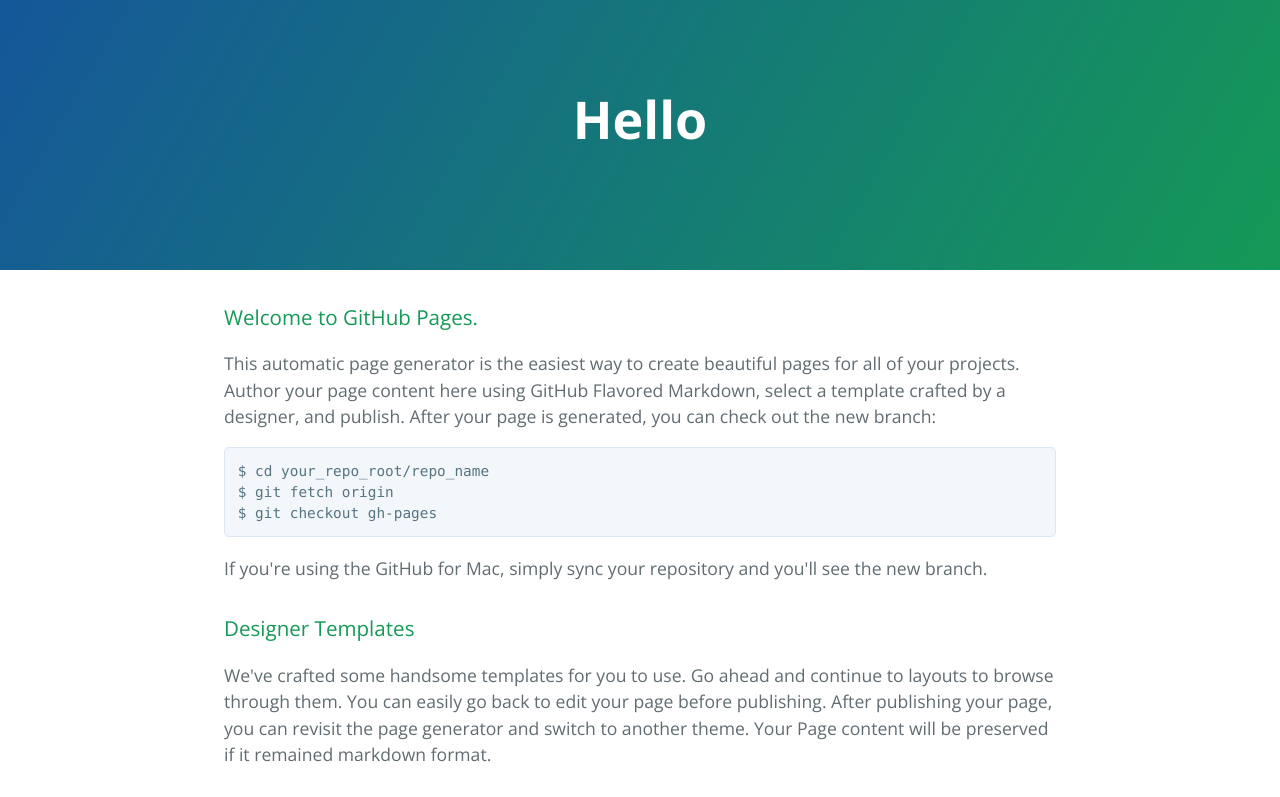
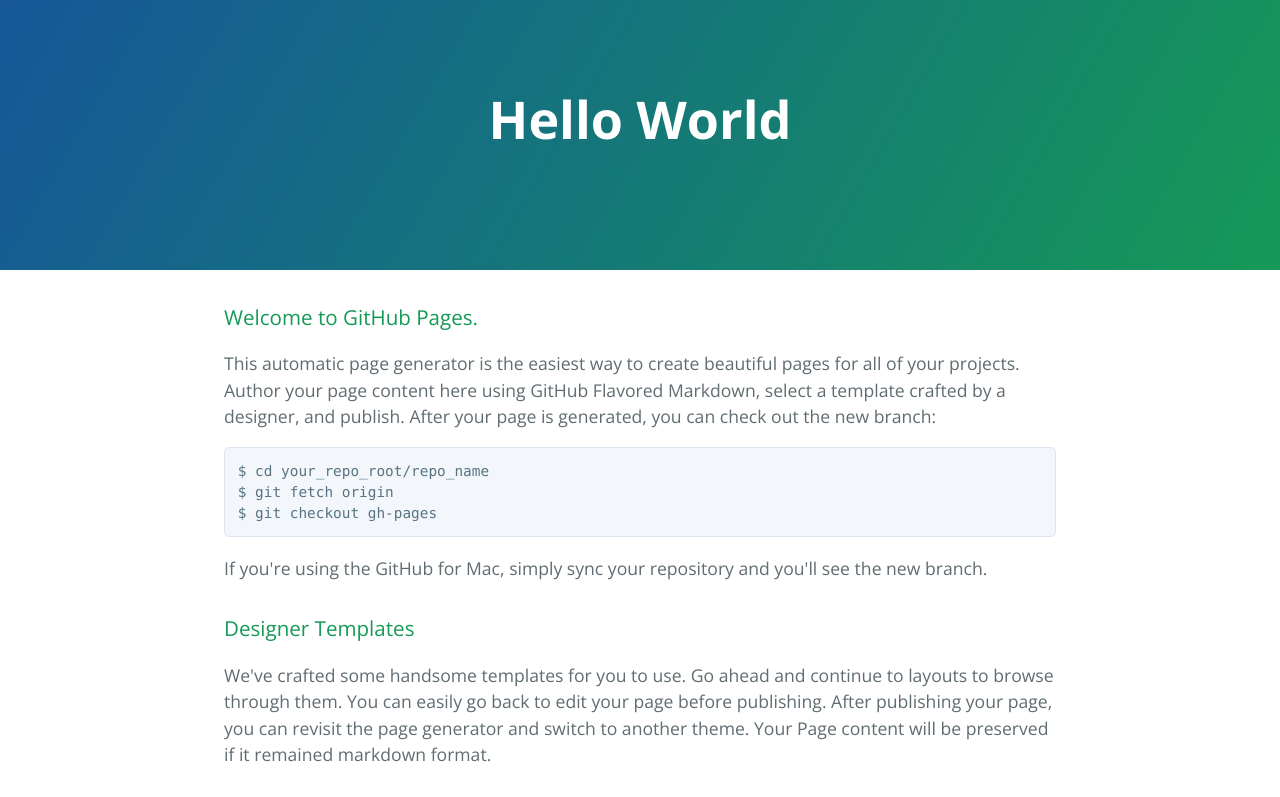
Before and after one commit to leera01/leera01.github.io, a plain HTML site: page index.html in a window 1280 px wide. Shown: the top 797 px of the page. Drawn offline with nearby package versions, Linux system fonts and the light colour scheme.

Commit message:
Update Index
Changed Header to Hello World

```diff
--- a/index.html
+++ b/index.html
@@ -11,7 +11,7 @@
   </head>
   <body>
     <section class="page-header">
-      <h1 class="project-name">Hello</h1>
+      <h1 class="project-name">Hello World</h1>
       <h2 class="project-tagline"></h2>
     </section>
 
```
